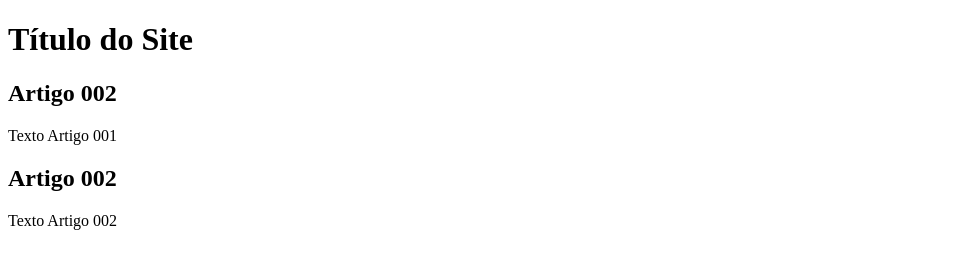
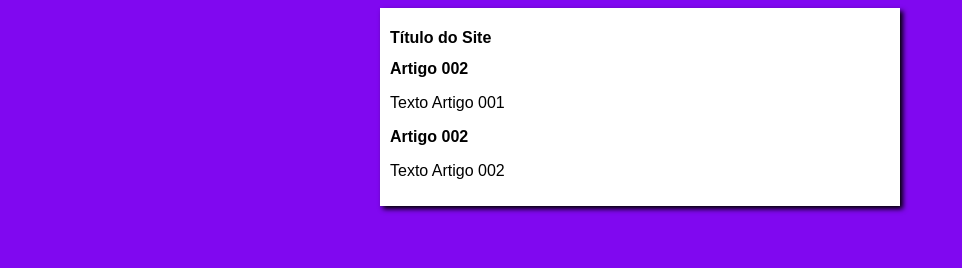
Before and after one commit to GuilhermeLima182/projeto-site, a plain HTML site: page index.html in a window 1280 px wide. Shown: the whole page, without its empty margins (0-962 px from the left). Drawn offline with Linux system fonts and the light colour scheme.

Commit message:
iniciei o design

```diff
--- /dev/null
+++ b/estilos/style.css
@@ -0,0 +1,16 @@
+* {
+    font-family: Arial, Helvetica, sans-serif;
+    font-size: 16px;
+}
+
+body {
+    background-color: rgb(128, 8, 240);
+}
+
+main {
+    background-color: white;
+    width: 500px;
+    margin: auto;
+    padding: 10px;
+    box-shadow: 3px 3px 5px black;
+}
--- a/index.html
+++ b/index.html
@@ -4,6 +4,7 @@
     <meta charset="UTF-8">
     <meta name="viewport" content="width=device-width, initial-scale=1.0">
     <title>Document</title>
+    <link rel="stylesheet" href="estilos/style.css">
 </head>
 <body>
     <main>
```
